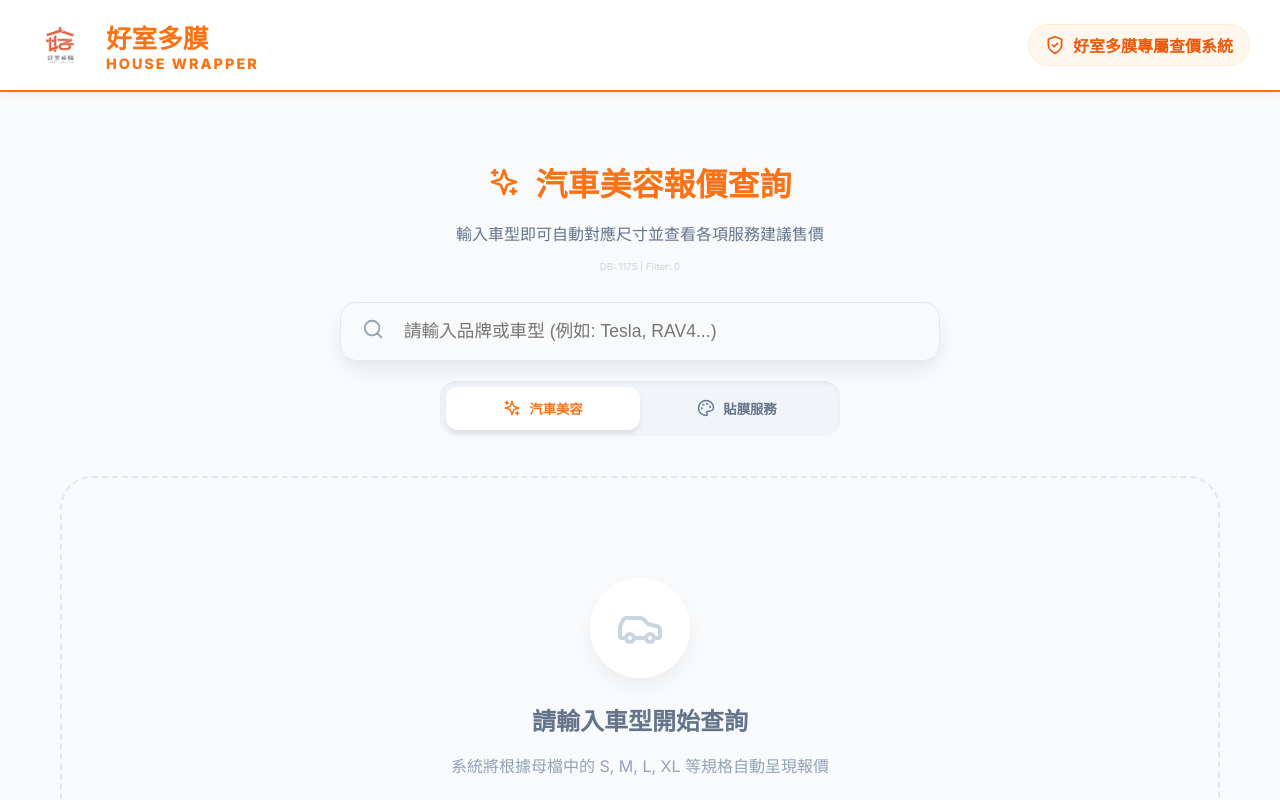
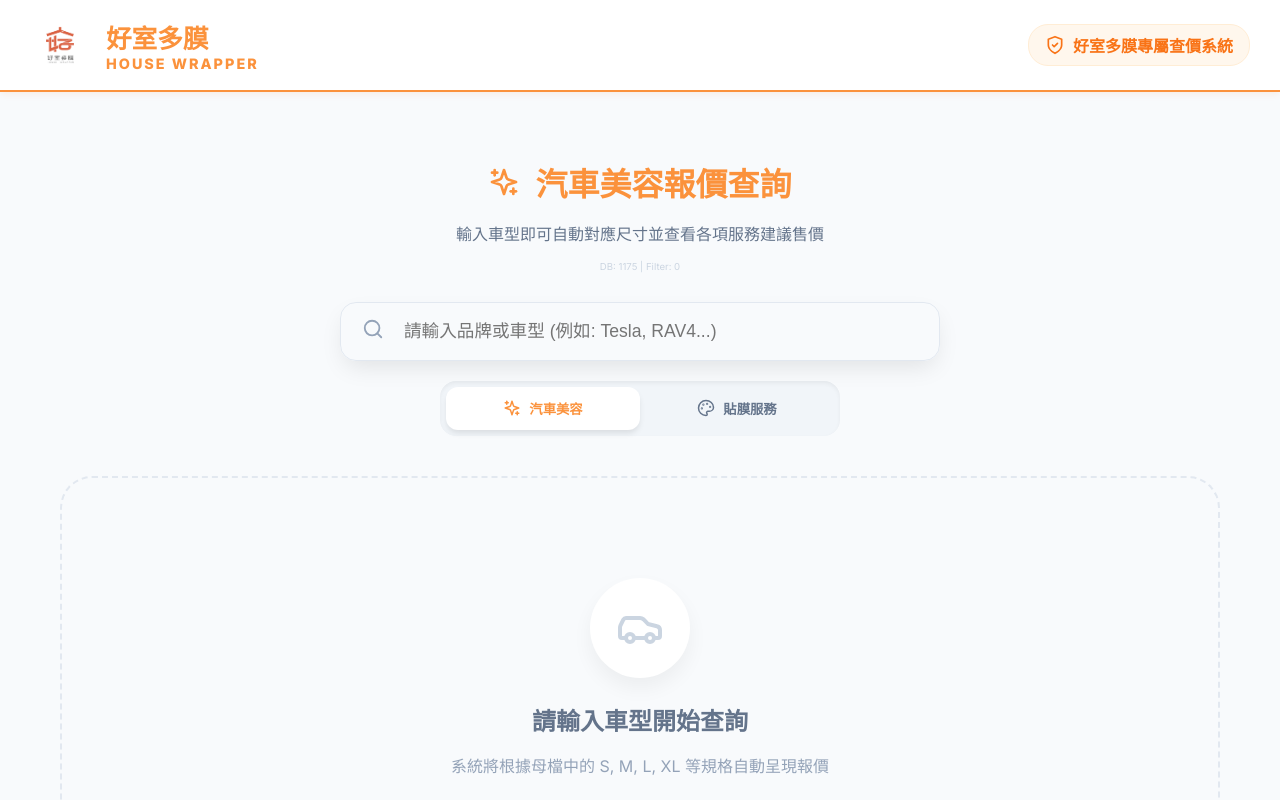
Before and after one commit to chenden13/housewrapper-price, a React (Vite) app: page / in a window 1280 px wide. Shown: the top 800 px of the page. Built offline with nearby package versions, Linux system fonts and the light colour scheme.

Commit message:
Fix logo path and lighten orange color

```diff
--- a/index.html
+++ b/index.html
@@ -2,7 +2,7 @@
 <html lang="zh-TW">
   <head>
     <meta charset="UTF-8" />
-    <link rel="icon" type="image/jpeg" href="/logo.jpg" />
+    <link rel="icon" type="image/jpeg" href="./logo.jpg" />
     <meta name="viewport" content="width=device-width, initial-scale=1.0" />
     <title>好室多膜 | 施工查價系統</title>
     <link rel="preconnect" href="https://fonts.googleapis.com">
@@ -10,7 +10,7 @@
     <link href="https://fonts.googleapis.com/css2?family=Inter:wght@400;600;800;900&family=Noto+Sans+TC:wght@400;700;900&display=swap" rel="stylesheet">
     <style>
       :root {
-        --primary: #f97316;
+        --primary: #fb923c;
         --accent: #f43f5e;
         --bg-main: #f8fafc;
         --radius-md: 12px;
--- a/src/App.tsx
+++ b/src/App.tsx
@@ -9,23 +9,23 @@ function App() {
       <nav style={{
         padding: '15px 30px',
         background: '#fff',
-        borderBottom: '2px solid #f97316',
+        borderBottom: '2px solid #fb923c',
         display: 'flex',
         alignItems: 'center',
         justifyContent: 'space-between',
         position: 'sticky',
         top: 0,
         zIndex: 100,
-        boxShadow: '0 4px 6px -1px rgba(249, 115, 22, 0.1)'
+        boxShadow: '0 4px 6px -1px rgba(251, 146, 60, 0.1)'
       }}>
         <div style={{ display: 'flex', alignItems: 'center', gap: '16px' }}>
-          <img src="/logo.jpg" alt="好室多膜 LOGO" style={{ width: '60px', height: 'auto', borderRadius: '8px' }} />
+          <img src="./logo.jpg" alt="好室多膜 LOGO" style={{ width: '60px', height: 'auto', borderRadius: '8px' }} />
           <div>
-            <h1 style={{ margin: 0, fontSize: '1.6rem', fontWeight: '900', color: '#f97316' }}>好室多膜</h1>
-            <div style={{ fontSize: '0.9rem', color: '#f97316', fontWeight: 'bold', letterSpacing: '2px' }}>HOUSE WRAPPER</div>
+            <h1 style={{ margin: 0, fontSize: '1.6rem', fontWeight: '900', color: '#fb923c' }}>好室多膜</h1>
+            <div style={{ fontSize: '0.9rem', color: '#fb923c', fontWeight: 'bold', letterSpacing: '2px' }}>HOUSE WRAPPER</div>
           </div>
         </div>
-        <div style={{ display: 'flex', alignItems: 'center', gap: '8px', color: '#ea580c', fontSize: '1rem', fontWeight: '800', background: '#fff7ed', padding: '8px 16px', borderRadius: '20px', border: '1px solid #ffedd5' }}>
+        <div style={{ display: 'flex', alignItems: 'center', gap: '8px', color: '#f97316', fontSize: '1rem', fontWeight: '800', background: '#fff7ed', padding: '8px 16px', borderRadius: '20px', border: '1px solid #ffedd5' }}>
           <ShieldCheck size={20} /> 好室多膜專屬查價系統
         </div>
       </nav>
--- a/src/PriceInquiryPage.tsx
+++ b/src/PriceInquiryPage.tsx
@@ -193,7 +193,7 @@ export const PriceInquiryPage: React.FC<PriceInquiryPageProps> = ({ vehicleMaste
       <header style={{ marginBottom: '30px', textAlign: 'center', paddingTop: onBack ? '10px' : '20px' }}>
         <h2 style={{ fontSize: '2rem', fontWeight: '900', color: 'var(--primary)', marginBottom: '10px', display: 'flex', alignItems: 'center', justifyContent: 'center', gap: '15px' }}>
           {activeCategory === 'detailing' ? (
-            <><Sparkles size={32} color="#f97316" /> 汽車美容報價查詢</>
+            <><Sparkles size={32} color="#fb923c" /> 汽車美容報價查詢</>
           ) : (
             <><Palette size={32} color="#4f46e5" /> 貼膜施工報價查詢</>
           )}
@@ -276,7 +276,7 @@ export const PriceInquiryPage: React.FC<PriceInquiryPageProps> = ({ vehicleMaste
                       <span style={{ background: '#e0e7ff', color: '#4f46e5', fontSize: '0.75rem', padding: '4px 8px', borderRadius: '6px', fontWeight: 'bold' }}>
                         貼膜: {v.size || 'M'}
                       </span>
-                      <span style={{ background: '#e0f2fe', color: '#f97316', fontSize: '0.75rem', padding: '4px 8px', borderRadius: '6px', fontWeight: 'bold' }}>
+                      <span style={{ background: '#e0f2fe', color: '#fb923c', fontSize: '0.75rem', padding: '4px 8px', borderRadius: '6px', fontWeight: 'bold' }}>
                         洗車: {v.detailingSize || 'M'}
                       </span>
                       <ArrowRight size={16} color="#cbd5e1" />
@@ -321,7 +321,7 @@ export const PriceInquiryPage: React.FC<PriceInquiryPageProps> = ({ vehicleMaste
               justifyContent: 'center',
               gap: '8px',
               background: activeCategory === 'detailing' ? '#fff' : 'transparent',
-              color: activeCategory === 'detailing' ? '#f97316' : '#64748b',
+              color: activeCategory === 'detailing' ? '#fb923c' : '#64748b',
               boxShadow: activeCategory === 'detailing' ? '0 4px 6px -1px rgba(0, 0, 0, 0.1)' : 'none',
               transition: 'all 0.2s'
             }}
@@ -361,7 +361,7 @@ export const PriceInquiryPage: React.FC<PriceInquiryPageProps> = ({ vehicleMaste
             gap: '20px',
             marginBottom: '30px',
             background: activeCategory === 'detailing'
-              ? 'linear-gradient(135deg, #f97316 0%, #c2410c 100%)'
+              ? 'linear-gradient(135deg, #fb923c 0%, #c2410c 100%)'
               : 'linear-gradient(135deg, #4f46e5 0%, #4338ca 100%)',
             padding: '25px 30px',
             borderRadius: '24px',
@@ -394,7 +394,7 @@ export const PriceInquiryPage: React.FC<PriceInquiryPageProps> = ({ vehicleMaste
 
               <div style={{ display: 'flex', flexDirection: 'column', gap: '40px', gridColumn: 'span 2' }}>
                 {[
-                  { title: "保養洗車、基本護理", icon: Droplets, theme: { main: '#f97316', bg: '#f0f9ff', border: '#e0f2fe' }, items: detailingPrices.filter(i => ["經典洗", "光澤整備", "深層特勤", "鏡透打底Lv.1", "鏡透打底Lv.2", "視界去污"].includes(i.itemName)) },
+                  { title: "保養洗車、基本護理", icon: Droplets, theme: { main: '#fb923c', bg: '#f0f9ff', border: '#e0f2fe' }, items: detailingPrices.filter(i => ["經典洗", "光澤整備", "深層特勤", "鏡透打底Lv.1", "鏡透打底Lv.2", "視界去污"].includes(i.itemName)) },
                   { title: "拋光鍍膜", icon: Sparkles, theme: { main: '#8b5cf6', bg: '#f5f3ff', border: '#ede9fe' }, items: detailingPrices.filter(i => ["S1單層護盾", "S1雙層護盾", "S2單層護盾", "S2雙層護盾", "視界強化", "鋁圈守護"].includes(i.itemName)) },
                   { title: "貼膜車專屬方案", icon: ShieldCheck, theme: { main: '#10b981', bg: '#ecfdf5', border: '#d1fae5' }, items: detailingPrices.filter(i => ["膜淨行動", "膜車專護方案"].includes(i.itemName)) }
                 ].map((group, gIdx) => {
@@ -487,7 +487,7 @@ export const PriceInquiryPage: React.FC<PriceInquiryPageProps> = ({ vehicleMaste
 
               {/* 溫馨提示區 */}
               <div className="glass-panel col-span-2" style={{ padding: '15px 20px', borderRadius: '16px', background: '#f8fafc', border: '1px solid #e2e8f0', display: 'flex', alignItems: 'center', gap: '10px', gridColumn: 'span 2' }}>
-                <Info size={18} color="#f97316" />
+                <Info size={18} color="#fb923c" />
                 <span style={{ fontSize: '0.85rem', color: '#64748b', fontWeight: '500' }}>
                   💡 <strong>洗車美容報價說明：</strong>此頁面僅供對應車型之「美容/洗車尺寸級距」查詢。實際施工金額與工時評估，請洽門市技術人員或參閱店內實體價目表。
                 </span>
@@ -600,7 +600,7 @@ export const PriceInquiryPage: React.FC<PriceInquiryPageProps> = ({ vehicleMaste
                 {/* Front PPF */}
                 <div>
                   <div style={{ fontWeight: 'bold', color: '#1e293b', marginBottom: '15px', display: 'flex', alignItems: 'center', gap: '8px' }}>
-                    <div style={{ width: '4px', height: '16px', background: '#f97316', borderRadius: '2px' }}></div>
+                    <div style={{ width: '4px', height: '16px', background: '#fb923c', borderRadius: '2px' }}></div>
                     重點防護 - 迎風面方案
                   </div>
                   <div style={{ display: 'flex', flexDirection: 'column', gap: '10px' }}>
```
